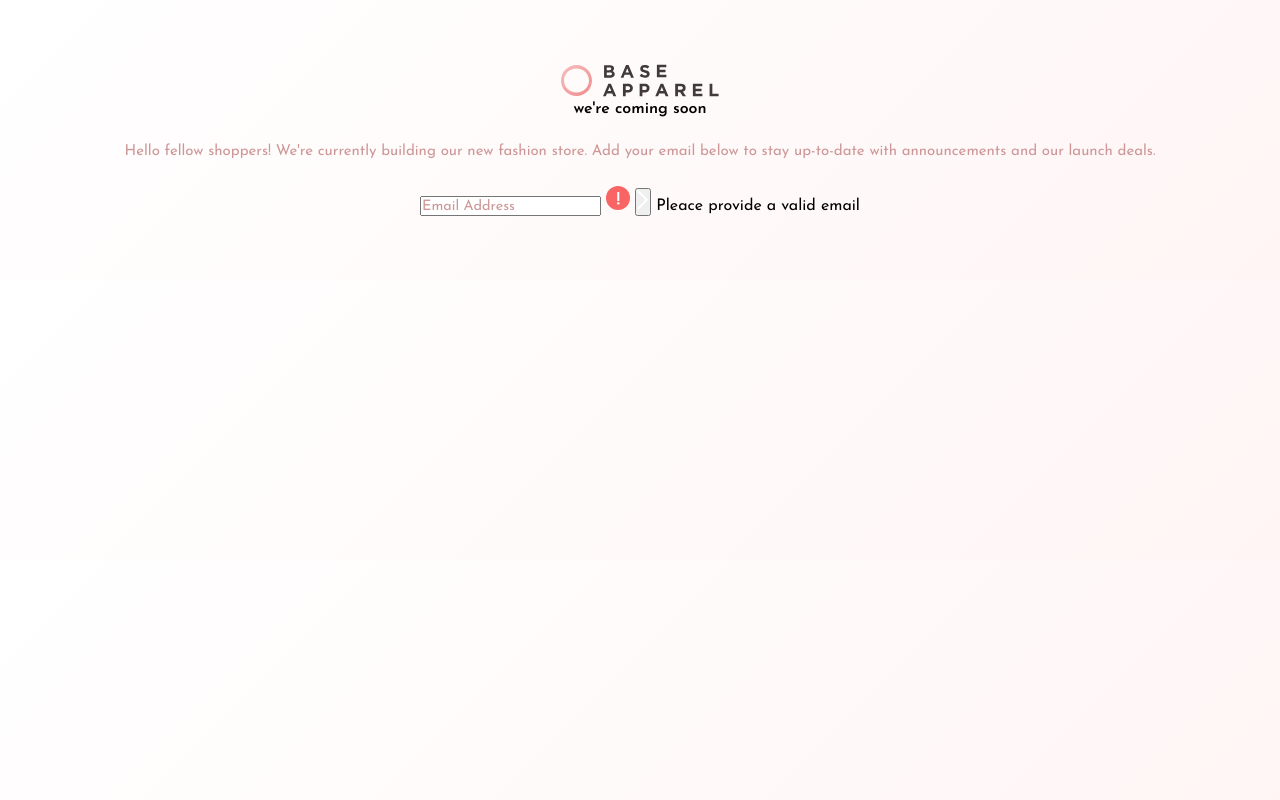
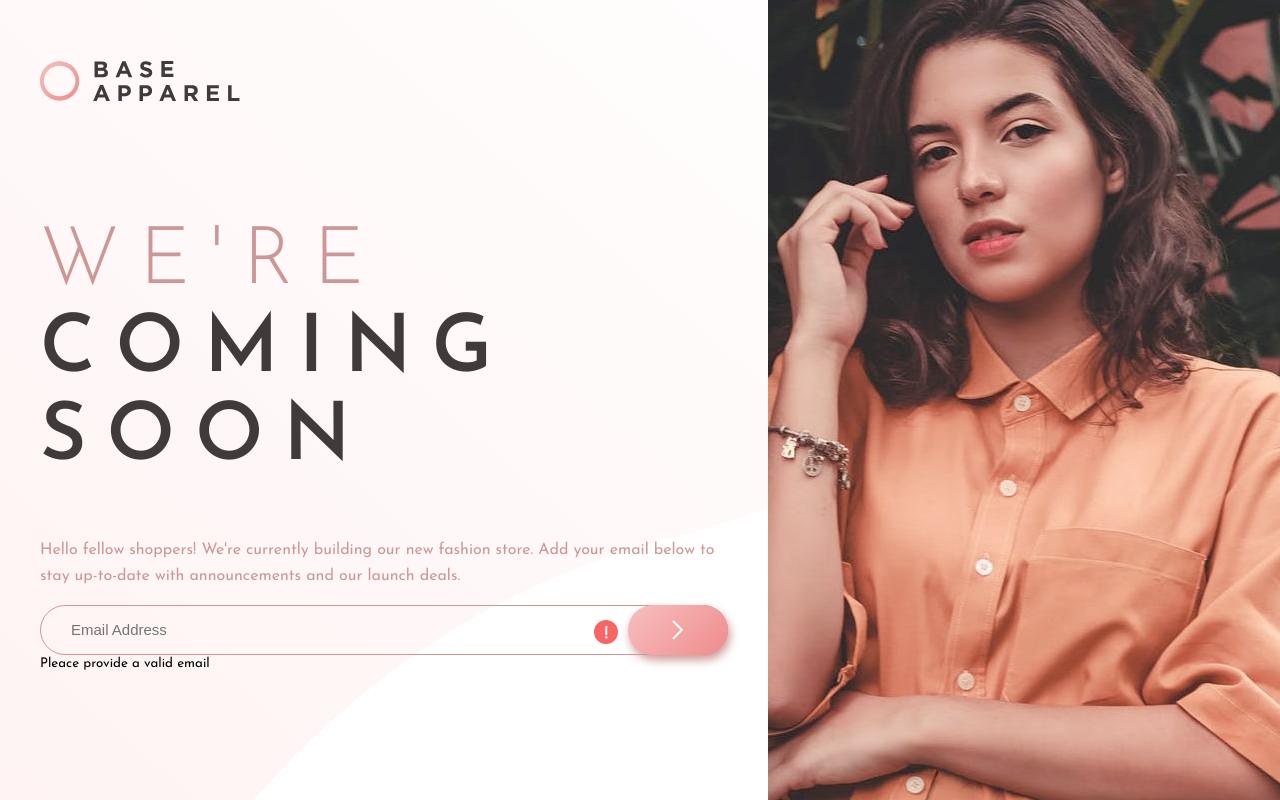
Before and after one commit to ronnythekid/FrontEnd-Projects, a plain HTML site: page Base-Apparel/index.html in a window 1280 px wide. Drawn offline with Linux system fonts and the light colour scheme.

Commit message:
Adding style to the desktop version

```diff
--- a/Base-Apparel/css/style.scss
+++ b/Base-Apparel/css/style.scss
@@ -22,102 +22,190 @@ $gradient-second: linear-gradient(135deg, hsl(0, 80%, 86%), hsl(0, 74%, 74%));
 $primary-font: 'Josefin Sans', sans-serif;
 // - Weights: 300, 400, 600
 
+//MY VERSION
+
+// * {
+//   margin: 0;
+//   padding: 0;
+//   box-sizing: border-box;
+//   font-size: $general-font;
+//   font-family: $primary-font;
+// }
+
+// body {
+//   background: $gradient-first;
+//   height: 100vh;
+//   width: auto;
+// }
+
+// // Nav section
+// .navbar {
+//   padding: 1.8em;
+//   a {
+//     img {
+//       width: 6em;
+//     }
+//   }
+// }
+
+// // Image section
+// .hero-img {
+//   display: block;
+//   width: 100%;
+// }
+// // Body section
+// .container {
+//   padding: 4em 1.8em;
+//   text-align: center;
+//   background: linear-gradient(
+//     135deg,
+//     from hsl(0, 80%, 86%),
+//     to hsl(0, 74%, 74%)
+//   );
+// }
+
+// .title {
+//   font-size: 40px;
+//   font-weight: 600;
+//   text-transform: uppercase;
+//   letter-spacing: 0.35em;
+
+//   span {
+//     font-size: 40px;
+//     font-weight: 300;
+//     color: $primary-desaturated-red;
+//   }
+// }
+
+// .description {
+//   padding: 1.5em 0;
+//   font-size: 15px;
+//   color: $primary-desaturated-red;
+//   line-height: 1.6em;
+// }
+
+// // Subscribe button
+// .container-subs {
+//   width: 100%;
+//   margin-top: 0.8em;
+//   position: relative;
+// }
+
+// #subs {
+//   // margin-top: 0.7em;
+//   // margin-left: 0.5em;
+//   padding: 1em 1.5em;
+//   position: absolute;
+//   width: 90%;
+//   left: 0;
+//   border-radius: 50px;
+//   border: 1px solid $primary-desaturated-red;
+//   background: $gradient-first;
+//   outline: none;
+// }
+
+// ::placeholder {
+//   color: $primary-desaturated-red;
+//   font-size: 0.9em;
+// }
+
+// .subs-btn {
+//   padding: 1.1em 1.8em;
+//   border-radius: 50px;
+//   position: absolute;
+//   right: 0;
+//   top: -2px;
+//   background: $gradient-second;
+//   color: transparent;
+//   border: 1px solid transparent;
+// }
+
+// .arrow-img {
+//   position: absolute;
+//   right: 28px;
+//   top: 15px;
+// }
+
 * {
-  margin: 0;
-  padding: 0;
   box-sizing: border-box;
-  font-size: $general-font;
-  font-family: $primary-font;
 }
 
 body {
-  background: $gradient-first;
+  background-image: url(../images/bg-pattern-desktop.svg);
+  background-size: cover;
+  font-family: $primary-font;
+  margin: 0;
 }
 
-// Nav section
-.navbar {
-  padding: 1.8em;
-  a {
-    img {
-      width: 6em;
-    }
+.container {
+  display: flex;
+  min-height: 100vh;
+}
+
+.left {
+  padding: 0 40px;
+  width: 60%;
+}
+
+.right {
+  width: 40%;
+}
+
+.bg-image {
+  background-image: url(../images/hero-desktop.jpg);
+  background-size: cover;
+  background-position: center center;
+}
+
+.logo {
+  margin: 60px 0;
+  width: 200px;
+}
+h1 {
+  color: $primary-dark-grayish-red;
+  font-size: 80px;
+  text-transform: uppercase;
+  letter-spacing: 20px;
+  line-height: 1.1;
+  span {
+    color: $primary-desaturated-red;
+    font-weight: 300;
   }
 }
-
-// Image section
-.hero-img {
-  display: block;
-  width: 100%;
-}
-// Body section
-.container {
-  padding: 4em 1.8em;
-  text-align: center;
-  background: linear-gradient(
-    135deg,
-    from hsl(0, 80%, 86%),
-    to hsl(0, 74%, 74%)
-  );
+p {
+  color: $primary-desaturated-red;
+  line-height: 26px;
 }
 
-.title {
-  font-size: 40px;
-  font-weight: 600;
-  text-transform: uppercase;
-  letter-spacing: 0.35em;
+form {
+  position: relative;
+  input {
+    font-size: 15px;
+    background: transparent;
+    border: 1px solid $primary-desaturated-red;
+    border-radius: 50px;
+    padding: 15px 30px;
+    height: 50px;
+    width: 100%;
+  }
+  button {
+    position: absolute;
+    background-image: $gradient-second;
+    box-shadow: 2px 5px 10px $primary-desaturated-red;
+    border: none;
+    border-radius: 50px;
+    padding: 15px;
+    height: 50px;
+    width: 100px;
+    top: 0;
+    right: 0;
+  }
+  .error-icon {
+    position: absolute;
+    top: 15px;
+    right: 110px;
+  }
 
-  span {
-    font-size: 40px;
-    font-weight: 300;
-    color: $primary-desaturated-red;
+  small {
   }
 }
-
-.description {
-  padding: 1.5em 0;
-  font-size: 15px;
-  color: $primary-desaturated-red;
-  line-height: 1.6em;
-}
-
-// Subscribe button
-.container-subs {
-  width: 100%;
-  margin-top: 0.8em;
-  position: relative;
-}
-
-#subs {
-  // margin-top: 0.7em;
-  // margin-left: 0.5em;
-  padding: 1em 1.5em;
-  position: absolute;
-  width: 90%;
-  left: 0;
-  border-radius: 50px;
-  border: 1px solid $primary-desaturated-red;
-  background: $gradient-first;
-  outline: none;
-}
-
-::placeholder {
-  color: $primary-desaturated-red;
-  font-size: 0.9em;
-}
-
-.subs-btn {
-  padding: 1.1em 1.8em;
-  border-radius: 50px;
-  position: absolute;
-  right: 0;
-  top: -2px;
-  background: $gradient-second;
-  color: transparent;
-  border: 1px solid transparent;
-}
-
-.arrow-img {
-  position: absolute;
-  right: 28px;
-  top: 15px;
-}
```
Also changed, not shown: Base-Apparel/css/style.css, 1 other file.
